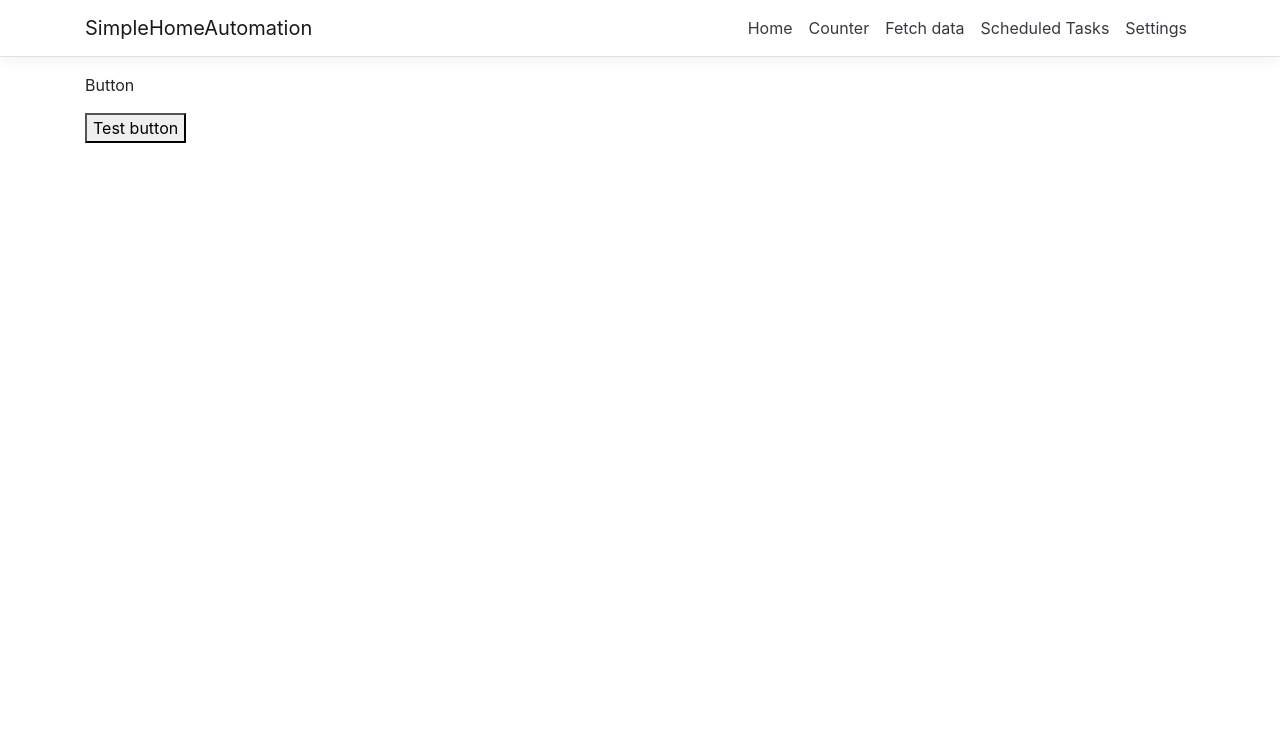
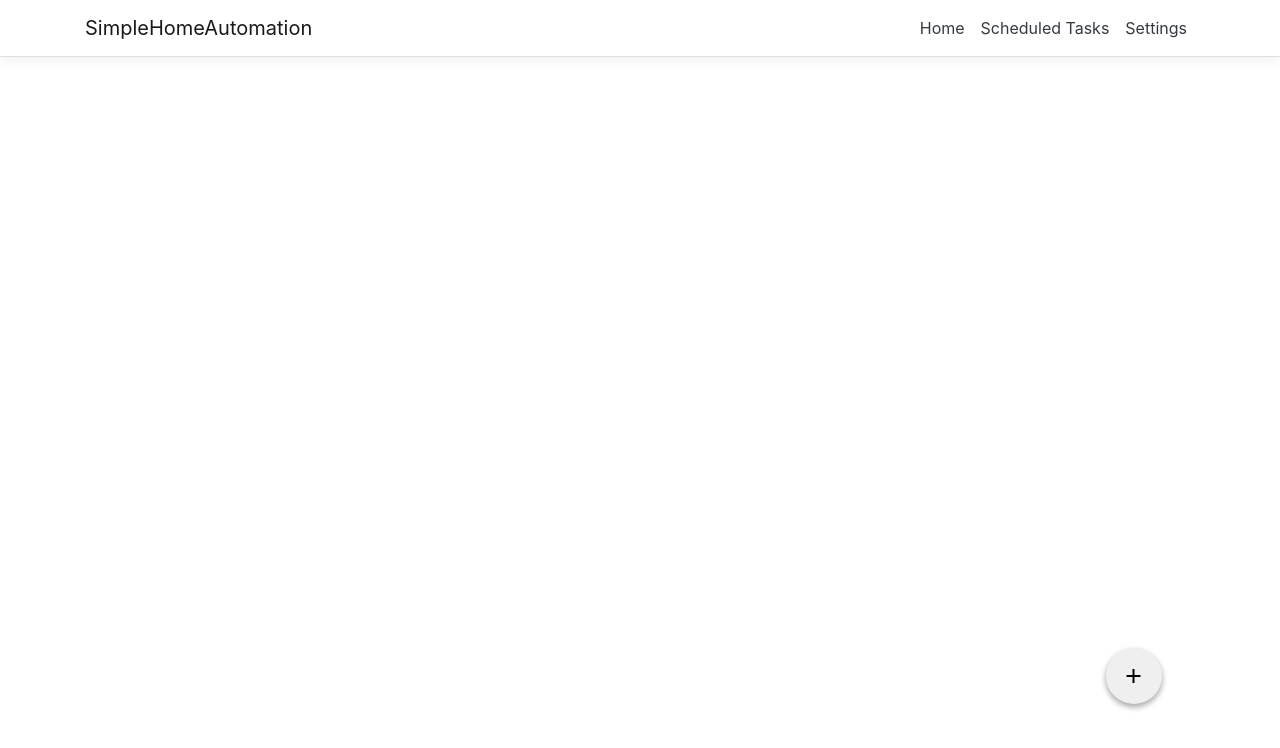
Before and after one commit to Furman950/simple-home-automation, a React (Create React App) app in the folder SimpleHomeAutomation/ClientApp/: page / in a window 1280 px wide. Shown: the top 748 px of the page. Built offline with nearby package versions, Linux system fonts and the light colour scheme.

Commit message:
moved some components and added a 'fab' button to home view

```diff
--- a/SimpleHomeAutomation/ClientApp/src/App.js
+++ b/SimpleHomeAutomation/ClientApp/src/App.js
@@ -1,13 +1,11 @@
 import React, { Component } from 'react';
 import { Route } from 'react-router';
 import { Layout } from './components/Layout';
-import { Home } from './components/Home';
-import { FetchData } from './components/FetchData';
-import { Counter } from './components/Counter';
+import './custom.css'
 
-import './custom.css'
-import ScheduledTasks from './components/ScheduledTasks';
-import Settings from './components/Settings';
+import Home from './views/Home';
+import ScheduledTasks from './views/ScheduledTasks';
+import Settings from './views/Settings';
 
 export default class App extends Component {
   static displayName = App.name;
@@ -16,11 +14,9 @@ export default class App extends Component {
     return (
       <Layout>
         <Route exact path='/' component={Home} />
-        <Route path='/counter' component={Counter} />
-        <Route path='/fetch-data' component={FetchData} />
         <Route path='/scheduled-tasks' component={ScheduledTasks} />
         <Route path='/settings' component={Settings} />
       </Layout>
-      );
-    }
+    );
   }
+}
--- /dev/null
+++ b/SimpleHomeAutomation/ClientApp/src/components/AddNewControlForm.js
@@ -0,0 +1,27 @@
+import React, { Component } from 'react';
+import { Modal } from 'react-bootstrap';
+
+export default class AddNewControlForm extends Component {
+    constructor(props){
+        super(props);
+    }
+    render() {
+        return (
+            <Modal
+                show={this.props.show}
+                size="lg"
+                aria-labelledby="contained-modal-title-vcenter"
+                centered
+            >
+                <Modal.Body>
+                    <h4 className="text-center">Add new control</h4>
+                    <p>
+                        Cras mattis consectetur purus sit amet fermentum. Cras justo odio,
+                        dapibus ac facilisis in, egestas eget quam. Morbi leo risus, porta ac
+                        consectetur ac, vestibulum at eros.
+                    </p>
+                </Modal.Body>
+            </Modal>
+        )
+    }
+}
--- a/SimpleHomeAutomation/ClientApp/src/components/Counter.js
+++ /dev/null
@@ -1,31 +0,0 @@
-import React, { Component } from 'react';
-
-export class Counter extends Component {
-  static displayName = Counter.name;
-
-  constructor(props) {
-    super(props);
-    this.state = { currentCount: 0 };
-    this.incrementCounter = this.incrementCounter.bind(this);
-  }
-
-  incrementCounter() {
-    this.setState({
-      currentCount: this.state.currentCount + 1
-    });
-  }
-
-  render() {
-    return (
-      <div>
-        <h1>Counter</h1>
-
-        <p>This is a simple example of a React component.</p>
-
-        <p aria-live="polite">Current count: <strong>{this.state.currentCount}</strong></p>
-
-        <button className="btn btn-primary" onClick={this.incrementCounter}>Increment</button>
-      </div>
-    );
-  }
-}
--- /dev/null
+++ b/SimpleHomeAutomation/ClientApp/src/components/Fab.js
@@ -0,0 +1,17 @@
+import React from 'react';
+import '../css/AddNewControl.css';
+
+const Fab = props => {
+    return (
+        <div className="fab-container">
+            <button onClick={props.onClick}
+                className="fab-item">
+                <i className="material-icons">
+                    add
+                </i>
+            </button>
+        </div>
+    )
+}
+
+export { Fab }
--- a/SimpleHomeAutomation/ClientApp/src/components/FetchData.js
+++ /dev/null
@@ -1,59 +0,0 @@
-import React, { Component } from 'react';
-
-export class FetchData extends Component {
-  static displayName = FetchData.name;
-
-  constructor(props) {
-    super(props);
-    this.state = { forecasts: [], loading: true };
-  }
-
-  componentDidMount() {
-    this.populateWeatherData();
-  }
-
-  static renderForecastsTable(forecasts) {
-    return (
-      <table className='table table-striped' aria-labelledby="tabelLabel">
-        <thead>
-          <tr>
-            <th>Date</th>
-            <th>Temp. (C)</th>
-            <th>Temp. (F)</th>
-            <th>Summary</th>
-          </tr>
-        </thead>
-        <tbody>
-          {forecasts.map(forecast =>
-            <tr key={forecast.date}>
-              <td>{forecast.date}</td>
-              <td>{forecast.temperatureC}</td>
-              <td>{forecast.temperatureF}</td>
-              <td>{forecast.summary}</td>
-            </tr>
-          )}
-        </tbody>
-      </table>
-    );
-  }
-
-  render() {
-    let contents = this.state.loading
-      ? <p><em>Loading...</em></p>
-      : FetchData.renderForecastsTable(this.state.forecasts);
-
-    return (
-      <div>
-        <h1 id="tabelLabel" >Weather forecast</h1>
-        <p>This component demonstrates fetching data from the server.</p>
-        {contents}
-      </div>
-    );
-  }
-
-  async populateWeatherData() {
-    const response = await fetch('weatherforecast');
-    const data = await response.json();
-    this.setState({ forecasts: data, loading: false });
-  }
-}
--- a/SimpleHomeAutomation/ClientApp/src/components/Home.js
+++ /dev/null
@@ -1,14 +0,0 @@
-import React, { Component } from 'react';
-import { Button } from './widgets/Button';
-
-export class Home extends Component {
-  static displayName = Home.name;
-
-  render () {
-    return (
-      <div>
-        <Button topic="theTopic" message="testMessage" label="Test button"/>
-      </div>
-    );
-  }
-}
--- a/SimpleHomeAutomation/ClientApp/src/components/NavMenu.js
+++ b/SimpleHomeAutomation/ClientApp/src/components/NavMenu.js
@@ -34,12 +34,6 @@ export class NavMenu extends Component {
                   <NavLink tag={Link} className="text-dark" to="/">Home</NavLink>
                 </NavItem>
                 <NavItem>
-                  <NavLink tag={Link} className="text-dark" to="/counter">Counter</NavLink>
-                </NavItem>
-                <NavItem>
-                  <NavLink tag={Link} className="text-dark" to="/fetch-data">Fetch data</NavLink>
-                </NavItem>
-                <NavItem>
                   <NavLink tag={Link} className="text-dark" to="/scheduled-tasks">Scheduled Tasks</NavLink>
                 </NavItem>
                 <NavItem>
--- /dev/null
+++ b/SimpleHomeAutomation/ClientApp/src/css/AddNewControl.css
@@ -0,0 +1,22 @@
+@import url(https://fonts.googleapis.com/icon?family=Material+Icons);
+
+.fab-container {
+    bottom: 10vh;
+    position: fixed;
+    margin: 1em;
+    right: 8vw;
+  }
+
+  .fab-item {
+    box-shadow: 0 3px 6px rgba(0,0,0,0.16), 0 3px 6px rgba(0,0,0,0.23);
+    border-radius: 50%;
+    border-style: none;
+    display: flex;
+    justify-content: center;
+    align-items: center;
+    width: 56px;
+    height: 56px;
+    margin: 20px auto 0;
+    position: relative;
+    text-decoration: none;
+  }
--- /dev/null
+++ b/SimpleHomeAutomation/ClientApp/src/views/Home.js
@@ -0,0 +1,32 @@
+import React, { Component } from 'react';
+import { Modal, Button as BootstrapButton } from 'react-bootstrap';
+import { Button } from '../components/widgets/Button'
+import { Fab } from '../components/Fab';
+import AddNewControlForm from '../components/AddNewControlForm';
+
+export default class Home extends Component {
+  static displayName = Home.name;
+  constructor(props) {
+    super(props);
+    this.state = {
+      ui: {},
+      showModal: false
+    }
+  }
+//http://negomi.github.io/react-burger-menu/
+
+  showModal = () =>  {
+    this.setState({
+      showModal: true
+    })
+  }
+
+  render() {
+    return (
+      <div>
+        <AddNewControlForm show={this.state.showModal} />
+        <Fab onClick={this.showModal}/>
+      </div>
+    );
+  }
+}
```
Also changed, not shown: SimpleHomeAutomation/ClientApp/src/views/ScheduledTasks.js (renamed from SimpleHomeAutomation/ClientApp/src/components/ScheduledTasks.js), SimpleHomeAutomation/ClientApp/src/views/Settings.js (renamed from SimpleHomeAutomation/ClientApp/src/components/Settings.js).
